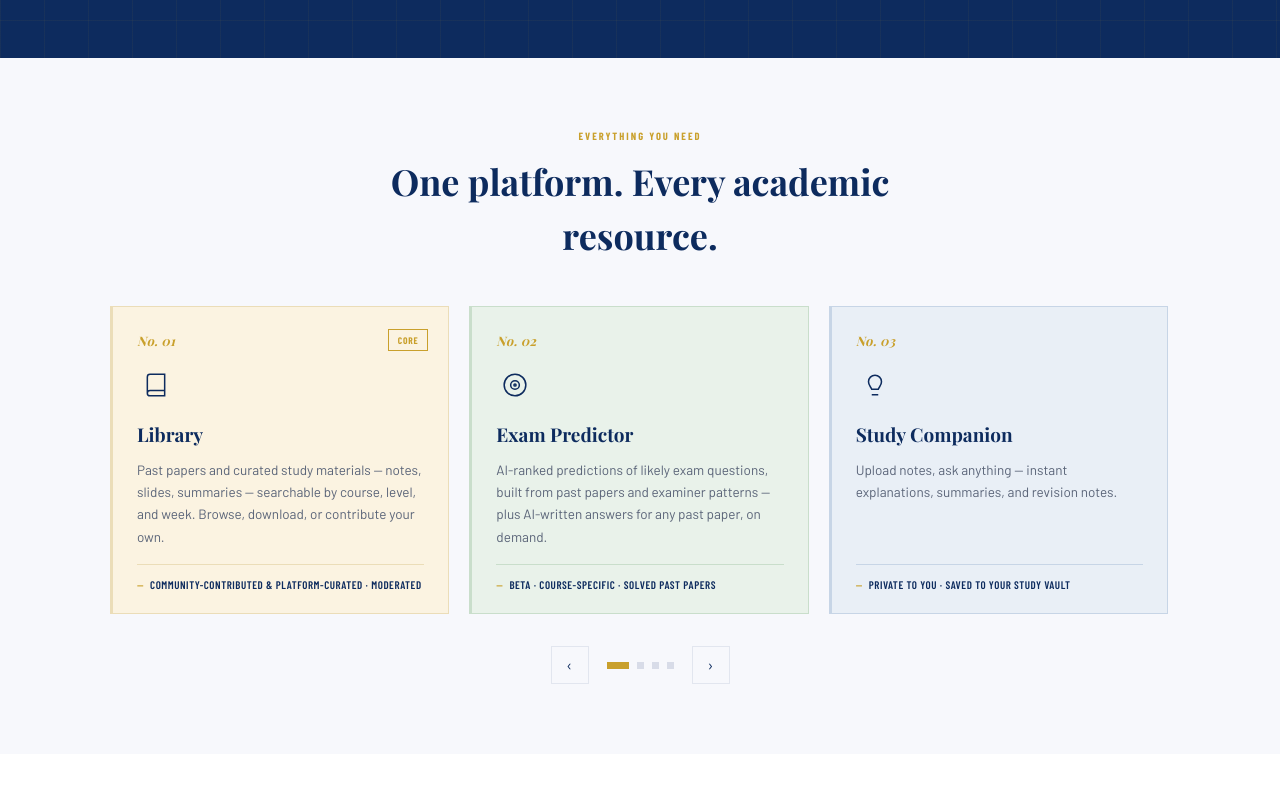
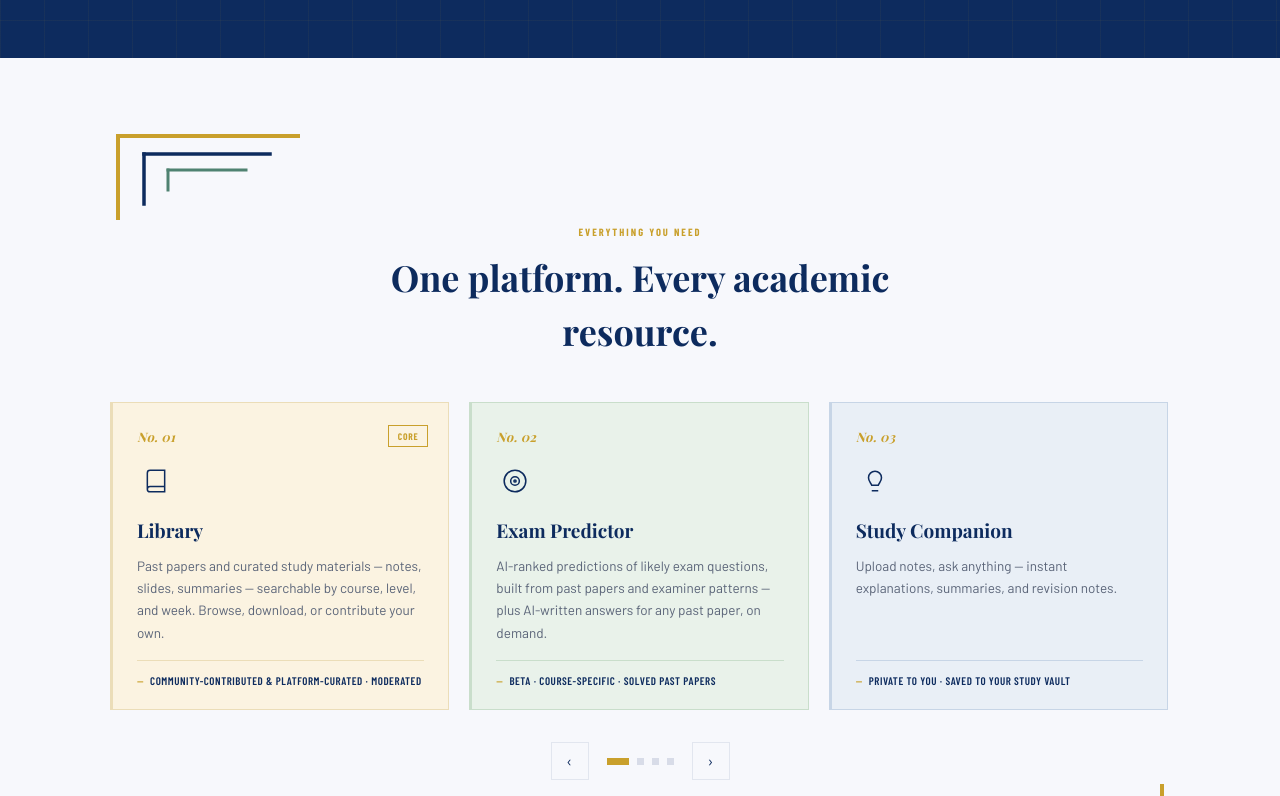
Before and after one commit to johnadamsmahama/distinction-library, a Next.js app: page / in a window 1280 px wide. Shown: the part 1000-1796 px from the top of the page. Built offline with nearby package versions, Linux system fonts and the light colour scheme; no server answers; the database is empty; a web font is replaced by a local one.

Commit message:
Add LedgerCorner component to Features section

```diff
--- a/components/Features.tsx
+++ b/components/Features.tsx
@@ -2,6 +2,29 @@
 
 import { useEffect, useRef, useState } from 'react';
 import Reveal from './Reveal';
+
+// Nested corner-bracket ornament — gold (outer) / navy (mid) / mint (inner).
+// Sits in normal document flow (never absolutely positioned over text), so it
+// can't overlap the heading or cards at any viewport width. `flip` mirrors it
+// 180° for the bottom-right corner. Kept low (100px desktop / 70px mobile) so
+// it reads as a corner flourish, not a second header — card height is untouched.
+function LedgerCorner({ flip = false }: { flip?: boolean }) {
+  return (
+    <svg
+      viewBox="0 0 210 100"
+      fill="none"
+      aria-hidden="true"
+      className={`block w-[148px] h-[70px] sm:w-[210px] sm:h-[100px] ${flip ? 'rotate-180' : ''}`}
+    >
+      <path d="M8 8 L188 8" stroke="#C9A02C" strokeWidth={4} strokeLinecap="square" />
+      <path d="M8 8 L8 90" stroke="#C9A02C" strokeWidth={4} strokeLinecap="square" />
+      <path d="M34 26 L160 26" stroke="#0D2B5E" strokeWidth={3.5} strokeLinecap="square" />
+      <path d="M34 26 L34 76" stroke="#0D2B5E" strokeWidth={3.5} strokeLinecap="square" />
+      <path d="M58 42 L136 42" stroke="#4F8271" strokeWidth={3} strokeLinecap="square" />
+      <path d="M58 42 L58 62" stroke="#4F8271" strokeWidth={3} strokeLinecap="square" />
+    </svg>
+  );
+}
 
 const CARDS = [
   {
@@ -120,6 +143,10 @@ export default function Features() {
   return (
     <section id="features" className="py-[70px] px-7 bg-off-white">
       <div className="max-w-content mx-auto">
+        <div className="flex justify-start -mb-1">
+          <LedgerCorner />
+        </div>
+
         <Reveal className="text-center max-w-[520px] mx-auto mb-11">
           <div className="eyebrow">Everything You Need</div>
           <h2 className="font-display font-bold text-[clamp(26px,4vw,36px)] text-navy mt-[10px]">
@@ -207,6 +234,10 @@ export default function Features() {
             </button>
           </div>
         </Reveal>
+
+        <div className="flex justify-end -mt-1">
+          <LedgerCorner flip />
+        </div>
       </div>
     </section>
   );
```
